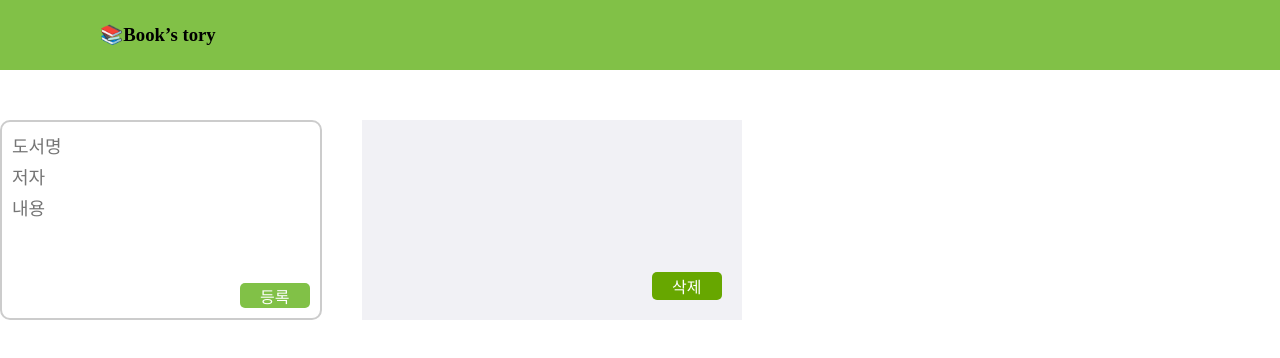
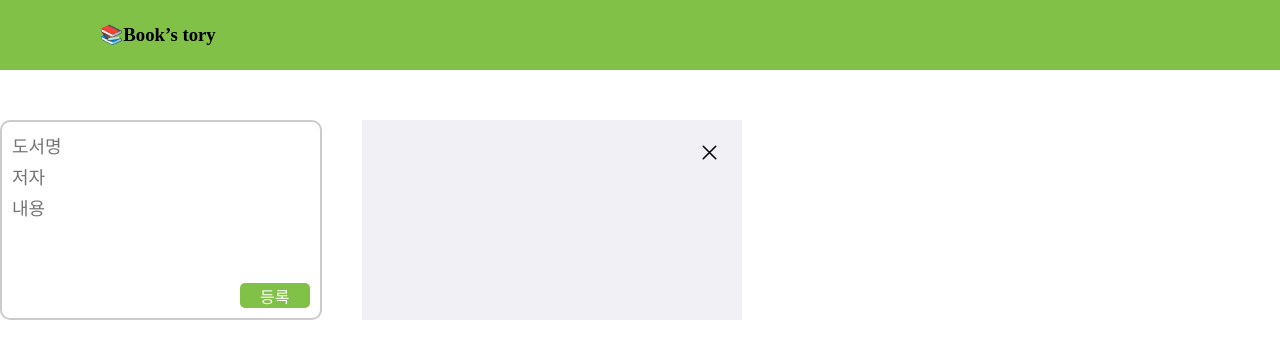
Before and after one commit to SeoJumee/book-note-app, a React (Create React App) app: page / in a window 1280 px wide. Both pictures are taken after a click on the button "등록". Shown: the top 358 px of the page. Built offline with nearby package versions, Linux system fonts and the light colour scheme; a web font is replaced by a local one.

Commit message:
bookItem 삭제 버튼 변경

```diff
--- a/src/components/BookItem/index.js
+++ b/src/components/BookItem/index.js
@@ -2,14 +2,28 @@ import React from 'react';
 import * as S from './style';
 import Button from '../Button';
 
-export default function BookItem({ key, book }) {
+export default function BookItem({ key, book, onClick }) {
   return (
     <>
       <S.BookItem key={key} book={book}>
-        <h3>{book.title}</h3>
-        <b>{book.author}</b>
-        <div>{book.content}</div>
-        <Button backgroundColor="#67A700">삭제</Button>
+        <div className="title">{book.title}</div>
+        <div className="author">{book.author}</div>
+        <div className="content">{book.content}</div>
+        <svg
+          onClick={onClick}
+          xmlns="http://www.w3.org/2000/svg"
+          fill="none"
+          viewBox="0 0 24 24"
+          strokeWidth={1.5}
+          stroke="currentColor"
+          className="w-6 h-6"
+        >
+          <path
+            strokeLinecap="round"
+            strokeLinejoin="round"
+            d="M6 18L18 6M6 6l12 12"
+          />
+        </svg>
       </S.BookItem>
     </>
   );
--- a/src/components/BookItem/style.js
+++ b/src/components/BookItem/style.js
@@ -7,9 +7,13 @@ export const BookItem = styled.div`
   padding: 20px;
   position: relative;
 
-  button {
+  svg {
     position: absolute;
-    bottom: 20px;
-    right: 20px;
+    width: 35px;
+    height: 35px;
+    top: 15px;
+    right: 15px;
+    cursor: pointer;
+    padding: 5px;
   }
 `;
```
